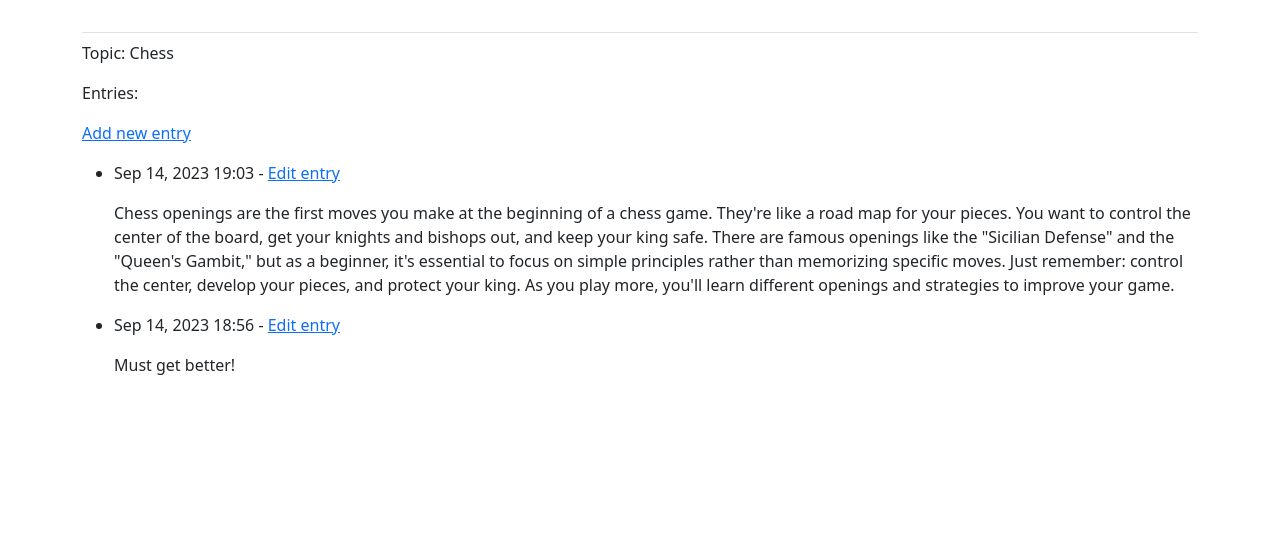
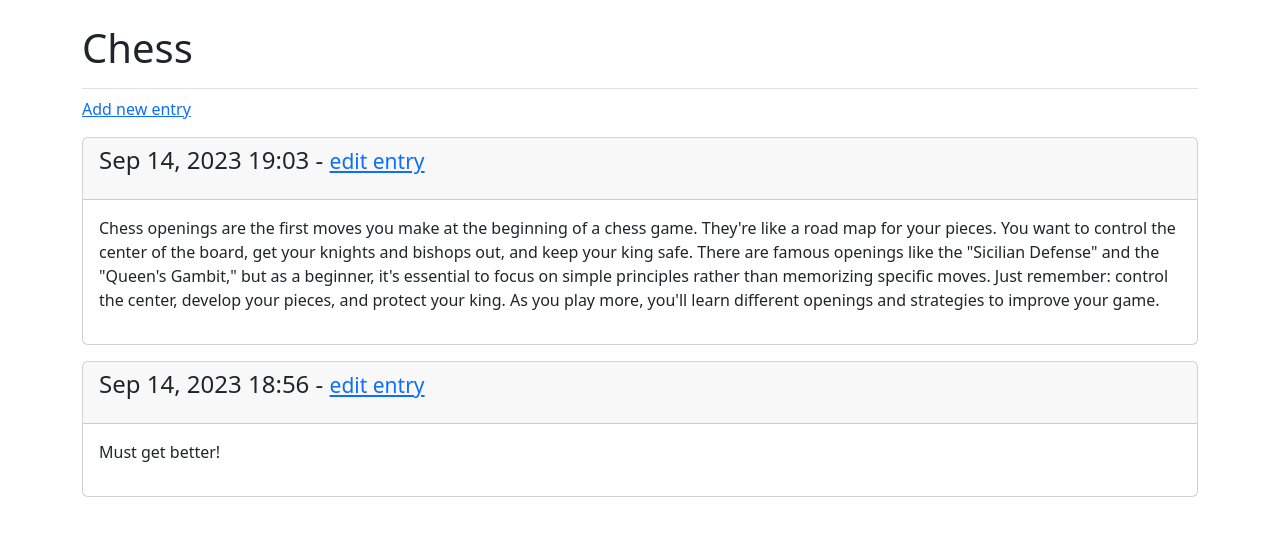
Before and after one commit to LeonardoCapocci/learning_log, a Django app: page /topics/1/ in a window 1280 px wide. Shown: the part 58-594 px from the top of the page. Run offline with Django 4.2, Linux system fonts and the light colour scheme; a user stored in the database is signed in; data comes from the database, SQL or seed files in the repository; both versions use the stored data as it was after the commit; some libraries are stand-ins or nearby versions.

Commit message:
Styled the single topic page

```diff
--- a/learning_logs/templates/learning_logs/topic.html
+++ b/learning_logs/templates/learning_logs/topic.html
@@ -1,23 +1,28 @@
 {% extends 'learning_logs/base.html' %}
 
+
+{% block page_header %}
+  <h1>{{ topic.text}}</h1>
+{% endblock page_header %}
+
 {% block content %}
-
-<p>Topic: {{ topic.text }}</p>
-
-<p>Entries:</p>
 <p>
   <a href="{% url 'learning_logs:new_entry' topic.id %}">Add new entry</a>
 </p>
-<ul>
+
   {% for entry in entries %}
-    <li>
-      <p>{{ entry.date_added|date:'M d, Y H:i'}} -
-        <a href="{% url 'learning_logs:edit_entry' entry.id %}">Edit entry</a></p>
-      <p>{{ entry.text|linebreaks }}</p>
-    </li>
+    <div class="card mb-3">
+      <!--Card header with timestamp and edit link-->
+      <h4 class="card-header">
+        {{ entry.date_added|date:'M d, Y H:i'}} -
+        <small><a href="{% url 'learning_logs:edit_entry' entry.id %}">
+          edit entry</a></p></small>
+      </h4>
+      <!--Card body with entry text-->
+      <div class="card-body">{{ entry.text|linebreaks }}</div>
+    </div>
   {% empty %}
-    <li>There are no entries for this topic yet.</li>
+    <p>There are no entries for this topic yet.</p>
   {% endfor %}
-</ul>
 
 {% endblock content %}
```
Also changed, not shown: db.sqlite3.
